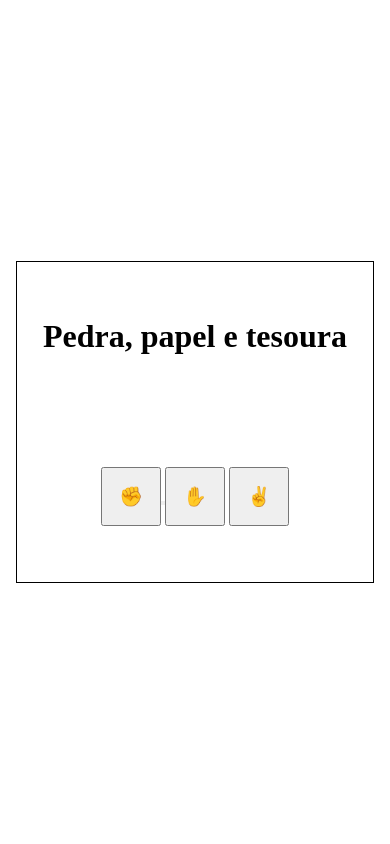
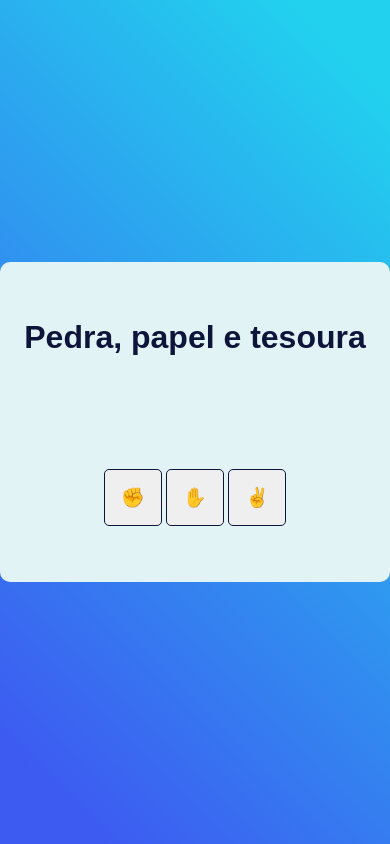
Before and after one commit to Bebel132/jokenpo, a plain HTML site: page index.html in a window 390 px wide. Drawn offline with Linux system fonts and the light colour scheme.

Commit message:
deixando mais bonito

```diff
--- a/style.css
+++ b/style.css
@@ -1,6 +1,13 @@
 * {
     margin: 0;
     padding: 0;
+}
+
+:root {
+    --cor-1: #0e153a;
+    --cor-2: #3d5af1;
+    --cor-3: #22d1ee;
+    --cor-4: #e2f3f5;
 }
 
 body {
@@ -8,18 +15,22 @@ body {
     display: flex;
     justify-content: center;
     align-items: center;
+    color: var(--cor-1);
+    font-family: Arial, Helvetica, sans-serif;
+    background: rgb(61,90,241);
+background: linear-gradient(-315deg, rgba(61,90,241,1) 8%, rgba(34,209,238,1) 92%);
 }
 
 .container {
-    max-width: 30rem;
+    background-color: var(--cor-4);
+    max-width: 25rem;
     width: 100%;
-    border: 1px solid black;
+    border-radius: 10px;
     min-height: 20rem;
     display: flex;
     align-items: center;
     justify-content: space-around;
     flex-direction: column;
-    margin: 0 1rem;
     padding: 0 1rem;
     text-align: center;
 }
@@ -29,10 +40,22 @@ body {
     transition: .2s;
     font-size: larger;
     cursor: pointer;
+    border: 1px solid var(--cor-1);
+    border-radius: 5px;
 }
 
 .botao:hover {
     transform: scale(1.2);
+}
+
+@media screen and (max-width: 800px) {
+    .botao:hover {
+        transform: none;
+    }
+
+    .botao:focus {
+        transform: scale((1.2));
+    }
 }
 
 .saida {
```
